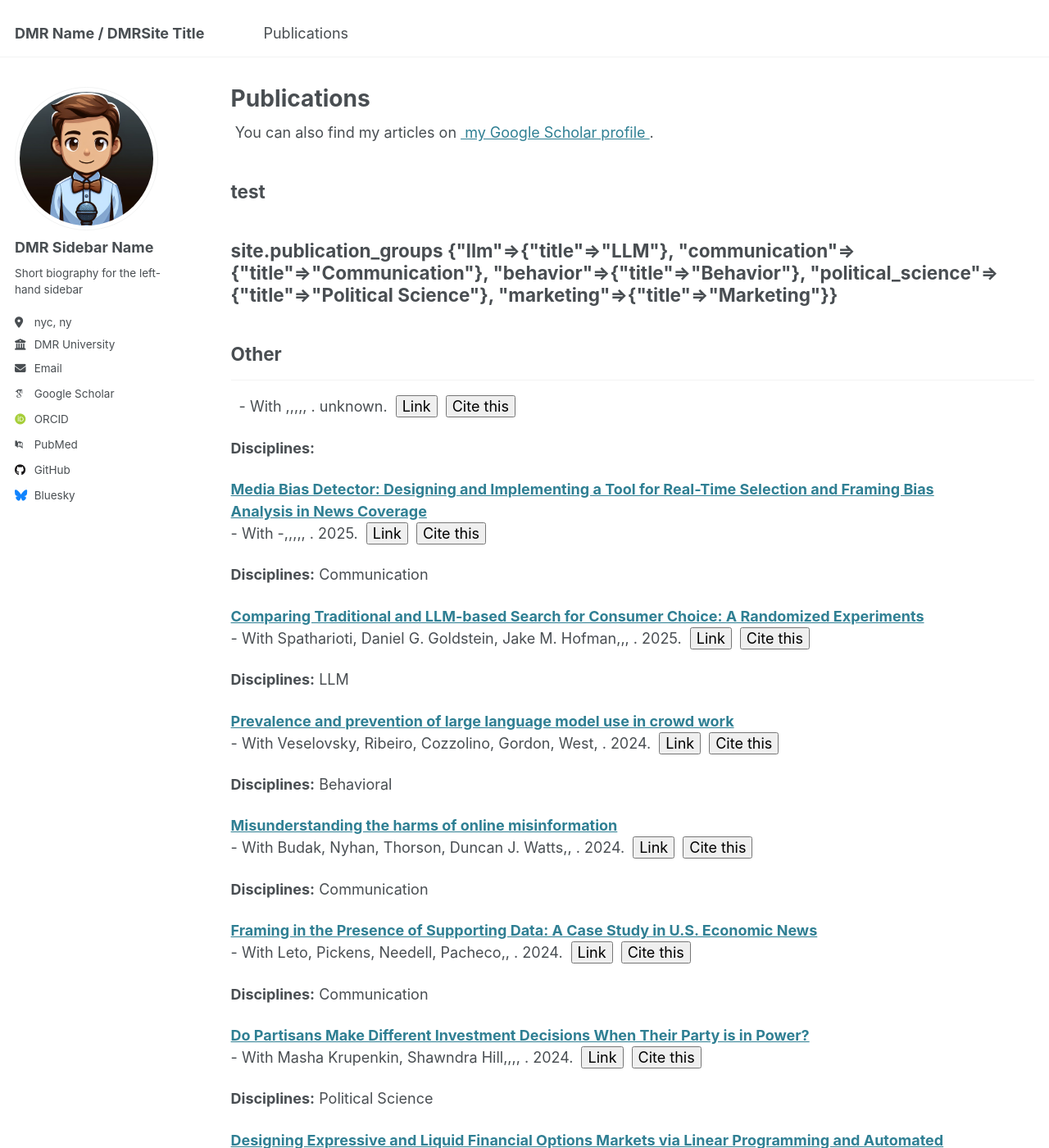
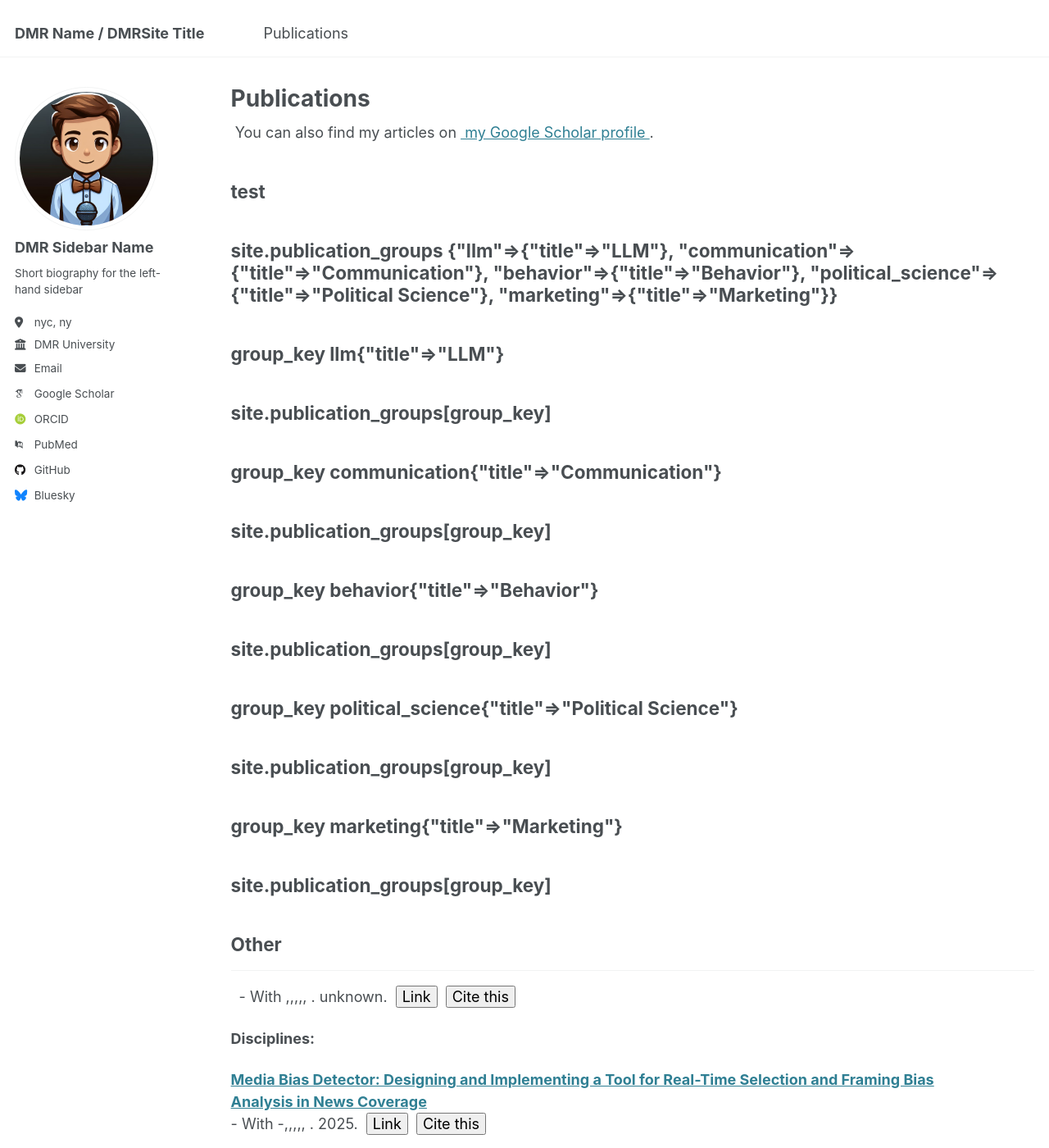
Before and after one commit to chotomirza/davidtest.github.io, a Jekyll site: the page built from _pages/publications.html, in a window 1280 px wide and 1400 px high. Shown: the whole window at 82% size. Built offline with Jekyll 4.4.1, drawn with Linux system fonts in a browser that asks for light colours; some web fonts are replaced.

Commit message:
view groups 9

```diff
--- a/_pages/publications.html
+++ b/_pages/publications.html
@@ -18,6 +18,12 @@ author_profile: true
 
 <h2> test </h2>
 <h2> site.publication_groups {{site.publication_groups}} </h2>
+
+<!-- print each item of site.publication_groups in a new line -->
+{% for group_key in site.publication_groups %}
+  <h2> group_key {{group_key}} </h2>
+  <h2> site.publication_groups[group_key] {{site.publication_groups[group_key]}} </h2>
+{% endfor %}
 
 <!-- Initialize arrays for each group and unmatched publications -->
 {% assign publications_by_group = {} %}
```
